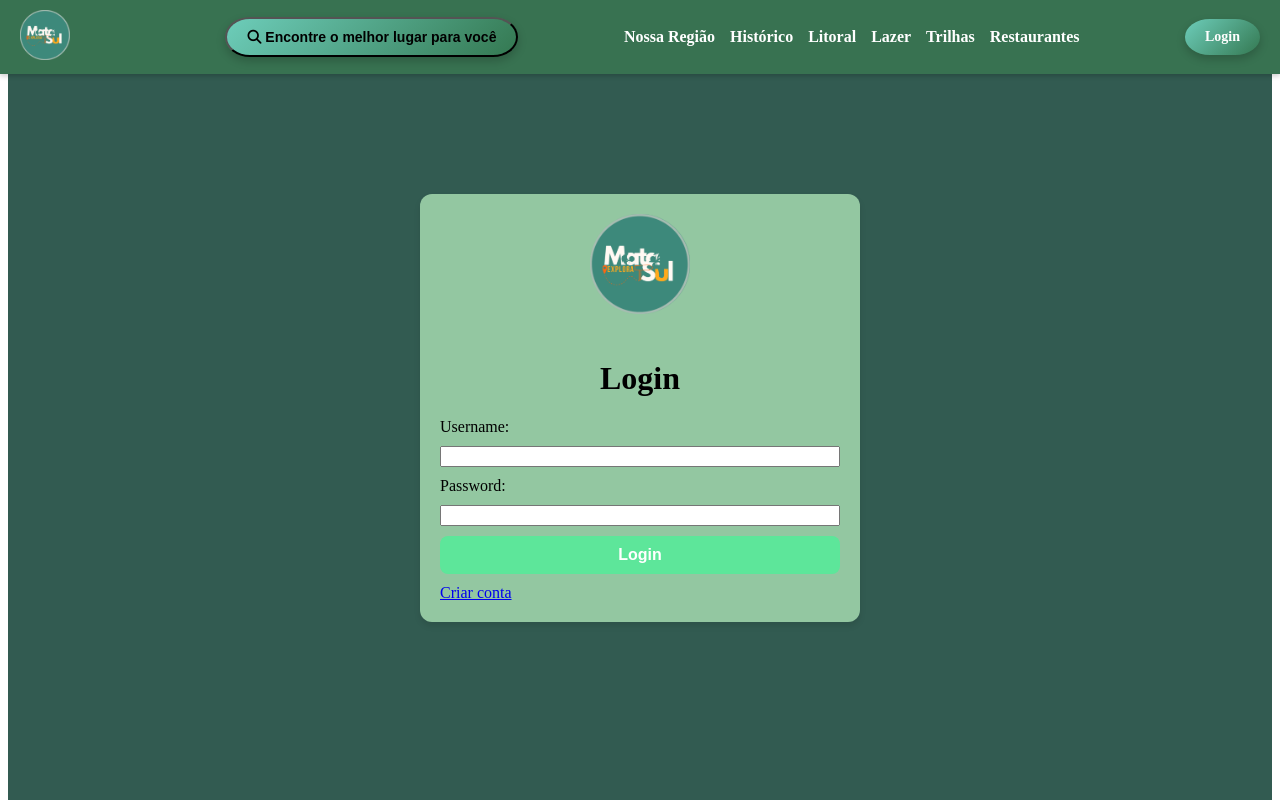
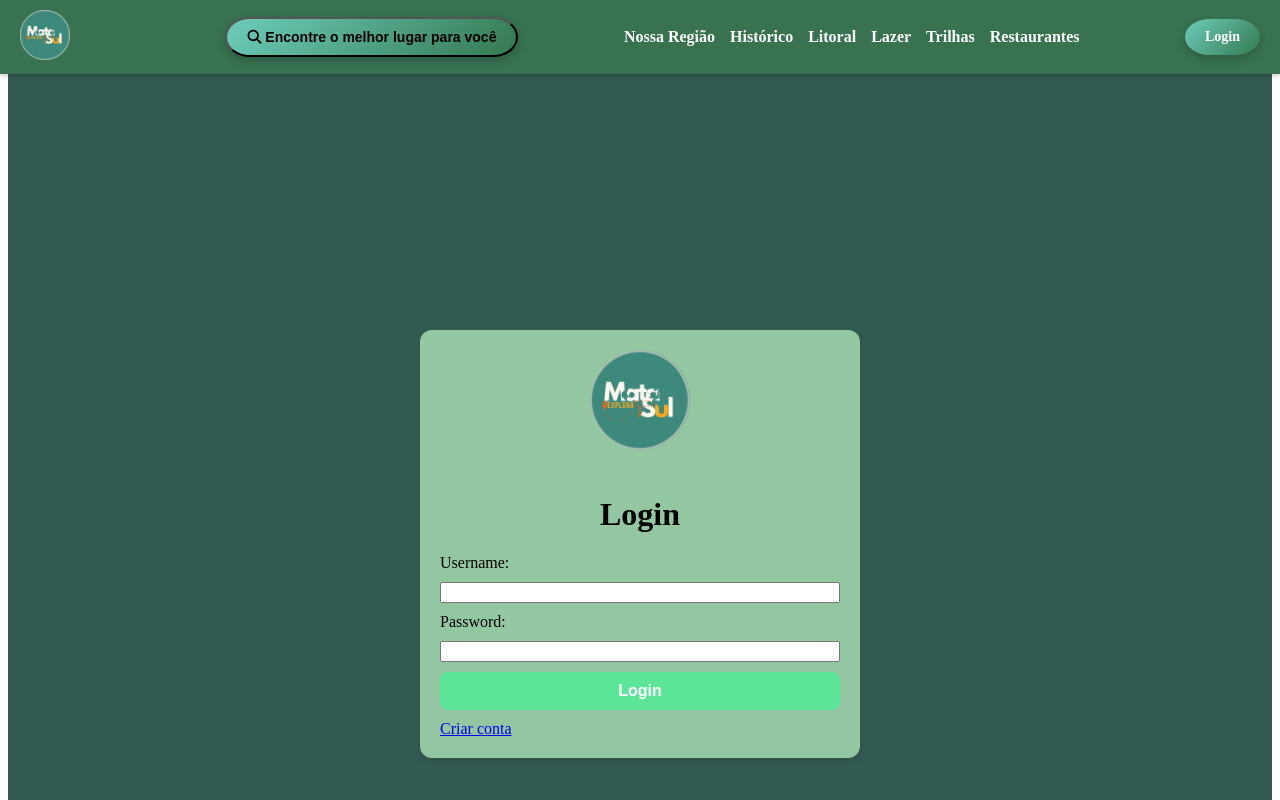
Before and after one commit to D4N1M4/ExploraMataSul, a Vue app: page /login in a window 1280 px wide. Shown: the top 800 px of the page. Built offline with nearby package versions, Linux system fonts and the light colour scheme.

Commit message:
Alterações no Login.vue

```diff
--- a/src/views/Login.vue
+++ b/src/views/Login.vue
@@ -66,7 +66,7 @@ padding: 20px;
 width: 80%;
 max-width: 400px;
 box-shadow: 0 4px 6px rgba(0, 0, 0, 0.1);
-margin: auto;
+margin:50px auto;
 }
 
 .logo img {
```
Also changed, not shown: src/views/usuario.vue (added).
